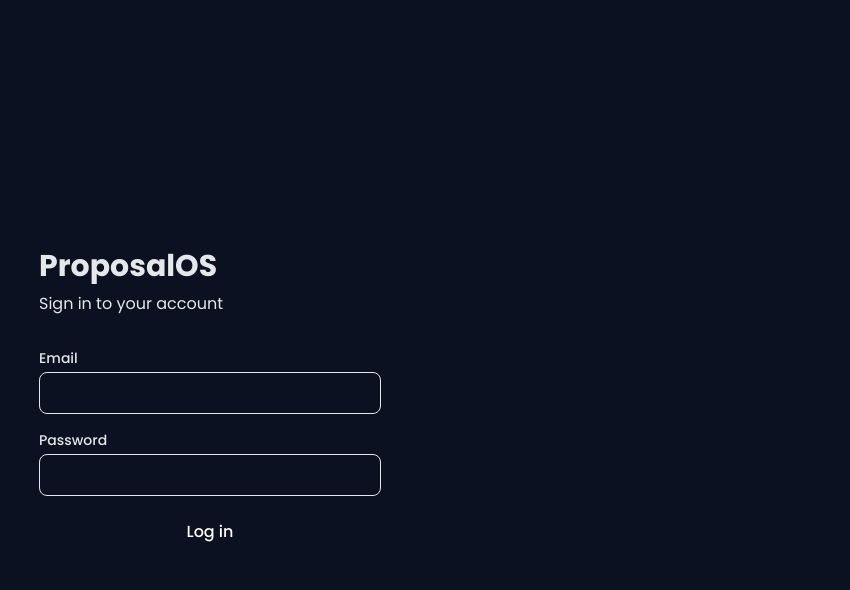
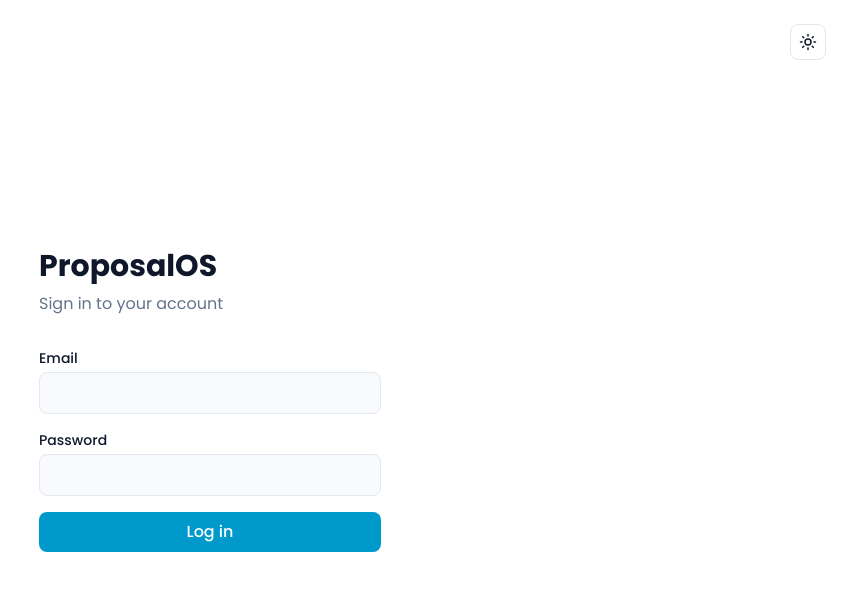
Before and after one commit to ali-r2005/ProposalOS, a Next.js app: page /auth/login in a window 1280 px wide. Shown: the top 590 px of the page, without its empty margins (430-1280 px from the left). Built offline with nearby package versions, Linux system fonts and the light colour scheme; no server answers.

Commit message:
integrate light theme

```diff
--- a/app/auth/login/page.tsx
+++ b/app/auth/login/page.tsx
@@ -1,12 +1,16 @@
 import LoginForm from '@/components/LoginForm';
+import ThemeToggle from '@/components/ThemeToggle';
 
 export default function LoginPage() {
   return (
-    <div className="min-h-screen flex items-center justify-center bg-[var(--color-background)]">
+    <div className="min-h-screen flex items-center justify-center bg-[var(--app-bg)] text-[var(--app-text)]">
+      <div className="absolute top-6 right-6">
+        <ThemeToggle />
+      </div>
       <div className="mx-auto max-w-md space-y-8 px-4">
         <div>
-          <h1 className="text-3xl font-bold text-[var(--color-text-primary)]">ProposalOS</h1>
-          <p className="mt-2 text-[var(--color-text-secondary)]">Sign in to your account</p>
+          <h1 className="text-3xl font-bold text-[var(--app-text)]">ProposalOS</h1>
+          <p className="mt-2 text-[var(--app-muted)]">Sign in to your account</p>
         </div>
         <LoginForm />
       </div>
--- a/app/globals.css
+++ b/app/globals.css
@@ -5,14 +5,37 @@
 @tailwind utilities;
 
 :root {
+  color-scheme: light;
+  --app-bg: #ffffff;
+  --app-panel: #f8fafc;
+  --app-border: #e2e8f0;
+  --app-text: #0f172a;
+  --app-muted: #64748b;
+  --app-accent: #0099cc;
+  --font-body: "Poppins", ui-sans-serif, system-ui, sans-serif;
+  --font-heading: "Poppins", ui-sans-serif, system-ui, sans-serif;
+}
+
+:root[data-theme="dark"] {
+  color-scheme: dark;
   --app-bg: #0b1120;
   --app-panel: #111827;
   --app-border: #1f2937;
   --app-text: #e5e7eb;
   --app-muted: #9ca3af;
   --app-accent: #0099cc;
-  --font-body: "Poppins", ui-sans-serif, system-ui, sans-serif;
-  --font-heading: "Poppins", ui-sans-serif, system-ui, sans-serif;
+}
+
+@media (prefers-color-scheme: dark) {
+  :root:not([data-theme="light"]) {
+    color-scheme: dark;
+    --app-bg: #0b1120;
+    --app-panel: #111827;
+    --app-border: #1f2937;
+    --app-text: #e5e7eb;
+    --app-muted: #9ca3af;
+    --app-accent: #0099cc;
+  }
 }
 
 html,
--- a/app/layout.tsx
+++ b/app/layout.tsx
@@ -1,5 +1,6 @@
 import type { Metadata } from "next";
 import { AuthProvider } from "@/components/AuthProvider";
+import { ThemeProvider, themeInitScript } from "@/components/ThemeProvider";
 import "./globals.css";
 
 export const metadata: Metadata = {
@@ -13,9 +14,14 @@
   children: React.ReactNode;
 }) {
   return (
-    <html lang="en">
+    <html lang="en" suppressHydrationWarning>
+      <head>
+        <script dangerouslySetInnerHTML={{ __html: themeInitScript }} />
+      </head>
       <body>
-        <AuthProvider>{children}</AuthProvider>
+        <ThemeProvider>
+          <AuthProvider>{children}</AuthProvider>
+        </ThemeProvider>
       </body>
     </html>
   );
--- a/components/ContextValueEditor.tsx
+++ b/components/ContextValueEditor.tsx
@@ -1,7 +1,7 @@
 "use client";
 
 const INPUT_CLS =
-  "w-full rounded-lg border border-[var(--app-border)] bg-[#0f172a] px-3 py-2 text-sm outline-none focus:border-[var(--app-accent)]";
+  "w-full rounded-lg border border-[var(--app-border)] bg-[var(--app-panel)] text-[var(--app-text)] px-3 py-2 text-sm outline-none focus:border-[var(--app-accent)]";
 
 function isPlainObject(value: unknown): value is Record<string, unknown> {
   return typeof value === "object" && value !== null && !Array.isArray(value);
--- a/components/LoginForm.tsx
+++ b/components/LoginForm.tsx
@@ -30,7 +30,7 @@
   return (
     <form onSubmit={handleSubmit} className="space-y-4">
       <div>
-        <label className="block text-sm font-medium text-[var(--color-text-primary)]">
+        <label className="block text-sm font-medium text-[var(--app-text)]">
           Email
         </label>
         <input
@@ -38,12 +38,12 @@
           value={email}
           onChange={(e) => setEmail(e.target.value)}
           required
-          className="mt-1 w-full rounded-lg border border-[var(--color-text-secondary)] px-3 py-2 bg-[var(--color-background)] text-[var(--color-text-primary)]"
+          className="mt-1 w-full rounded-lg border border-[var(--app-border)] px-3 py-2 bg-[var(--app-panel)] text-[var(--app-text)]"
         />
       </div>
 
       <div>
-        <label className="block text-sm font-medium text-[var(--color-text-primary)]">
+        <label className="block text-sm font-medium text-[var(--app-text)]">
           Password
         </label>
         <input
@@ -51,7 +51,7 @@
           value={password}
           onChange={(e) => setPassword(e.target.value)}
           required
-          className="mt-1 w-full rounded-lg border border-[var(--color-text-secondary)] px-3 py-2 bg-[var(--color-background)] text-[var(--color-text-primary)]"
+          className="mt-1 w-full rounded-lg border border-[var(--app-border)] px-3 py-2 bg-[var(--app-panel)] text-[var(--app-text)]"
         />
       </div>
 
@@ -60,7 +60,7 @@
       <button
         type="submit"
         disabled={loading}
-        className="w-full rounded-lg bg-[var(--brand-primary)] px-4 py-2 font-medium text-white disabled:opacity-50"
+        className="w-full rounded-lg bg-[var(--app-accent)] px-4 py-2 font-medium text-white disabled:opacity-50"
       >
         {loading ? 'Logging in...' : 'Log in'}
       </button>
--- a/components/ProposalForm.tsx
+++ b/components/ProposalForm.tsx
@@ -31,7 +31,7 @@
   fileError?: string;
 }) {
   const base =
-    "w-full rounded-lg border border-[var(--app-border)] bg-[#0f172a] px-3 py-2 text-sm outline-none focus:border-[var(--app-accent)]";
+    "w-full rounded-lg border border-[var(--app-border)] bg-[var(--app-panel)] text-[var(--app-text)] px-3 py-2 text-sm outline-none focus:border-[var(--app-accent)]";
 
   if (field.type === "file") {
     const fileName = typeof value === "string" ? value : "";
@@ -335,7 +335,7 @@
         <label className="mb-1 block text-sm font-medium">Proposal name (optional)</label>
         <input
           type="text"
-          className="w-full rounded-lg border border-[var(--app-border)] bg-[#0f172a] px-3 py-2 text-sm outline-none focus:border-[var(--app-accent)]"
+          className="w-full rounded-lg border border-[var(--app-border)] bg-[var(--app-panel)] text-[var(--app-text)] px-3 py-2 text-sm outline-none focus:border-[var(--app-accent)]"
           placeholder="e.g. Dupont family — summer trip"
           value={title}
           onChange={(e) => setTitle(e.target.value)}
--- /dev/null
+++ b/components/ThemeProvider.tsx
@@ -0,0 +1,51 @@
+'use client';
+
+import { createContext, useContext, useEffect, useState } from 'react';
+
+type Theme = 'light' | 'dark';
+
+interface ThemeContextValue {
+  theme: Theme;
+  setTheme: (theme: Theme) => void;
+  toggleTheme: () => void;
+}
+
+const ThemeContext = createContext<ThemeContextValue | undefined>(undefined);
+
+const STORAGE_KEY = 'theme';
+
+// Runs before hydration so the correct theme is already on <html> at first paint.
+export const themeInitScript = `(function(){try{var t=localStorage.getItem('${STORAGE_KEY}');if(!t){t=window.matchMedia('(prefers-color-scheme: dark)').matches?'dark':'light';}document.documentElement.setAttribute('data-theme',t);}catch(e){}})();`;
+
+export function ThemeProvider({ children }: { children: React.ReactNode }) {
+  const [theme, setThemeState] = useState<Theme>('dark');
+
+  useEffect(() => {
+    const current = document.documentElement.getAttribute('data-theme') as Theme | null;
+    if (current === 'light' || current === 'dark') {
+      setThemeState(current);
+    }
+  }, []);
+
+  function setTheme(next: Theme) {
+    setThemeState(next);
+    document.documentElement.setAttribute('data-theme', next);
+    localStorage.setItem(STORAGE_KEY, next);
+  }
+
+  function toggleTheme() {
+    setTheme(theme === 'dark' ? 'light' : 'dark');
+  }
+
+  return (
+    <ThemeContext.Provider value={{ theme, setTheme, toggleTheme }}>
+      {children}
+    </ThemeContext.Provider>
+  );
+}
+
+export function useTheme() {
+  const ctx = useContext(ThemeContext);
+  if (!ctx) throw new Error('useTheme must be used within a ThemeProvider');
+  return ctx;
+}
--- /dev/null
+++ b/components/ThemeToggle.tsx
@@ -0,0 +1,29 @@
+'use client';
+
+import { useTheme } from './ThemeProvider';
+
+export default function ThemeToggle() {
+  const { theme, toggleTheme } = useTheme();
+  const isDark = theme === 'dark';
+
+  return (
+    <button
+      type="button"
+      onClick={toggleTheme}
+      aria-label={isDark ? 'Switch to light mode' : 'Switch to dark mode'}
+      title={isDark ? 'Switch to light mode' : 'Switch to dark mode'}
+      className="inline-flex h-9 w-9 items-center justify-center rounded-lg border border-[var(--app-border)] text-[var(--app-text)] transition hover:border-[var(--app-accent)]"
+    >
+      {isDark ? (
+        <svg xmlns="http://www.w3.org/2000/svg" width="18" height="18" viewBox="0 0 24 24" fill="none" stroke="currentColor" strokeWidth="2" strokeLinecap="round" strokeLinejoin="round">
+          <circle cx="12" cy="12" r="4" />
+          <path d="M12 2v2M12 20v2M4.93 4.93l1.41 1.41M17.66 17.66l1.41 1.41M2 12h2M20 12h2M6.34 17.66l-1.41 1.41M19.07 4.93l-1.41 1.41" />
+        </svg>
+      ) : (
+        <svg xmlns="http://www.w3.org/2000/svg" width="18" height="18" viewBox="0 0 24 24" fill="none" stroke="currentColor" strokeWidth="2" strokeLinecap="round" strokeLinejoin="round">
+          <path d="M21 12.79A9 9 0 1 1 11.21 3 7 7 0 0 0 21 12.79z" />
+        </svg>
+      )}
+    </button>
+  );
+}
```
Also changed, not shown: app/(home)/page.tsx (+7 -5 lines), app/admin/settings/page.tsx (+28 -21 lines).
